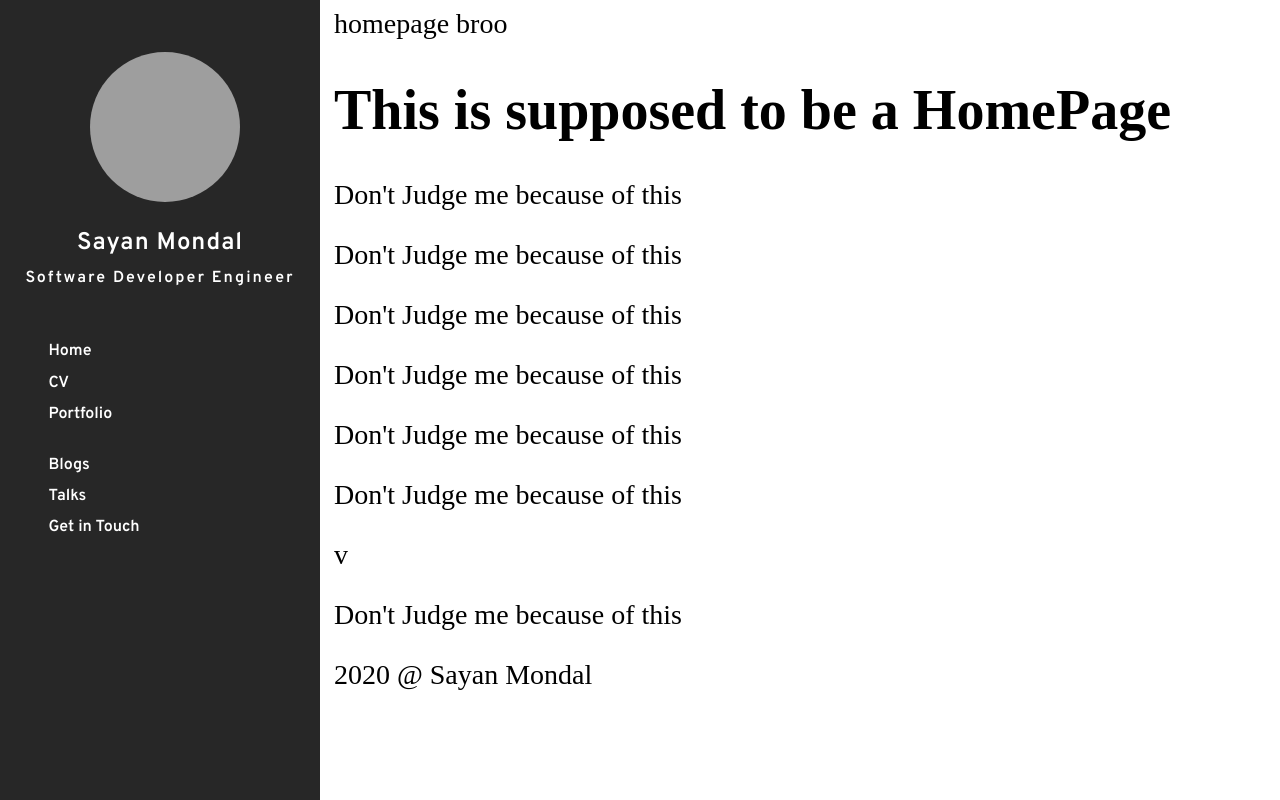
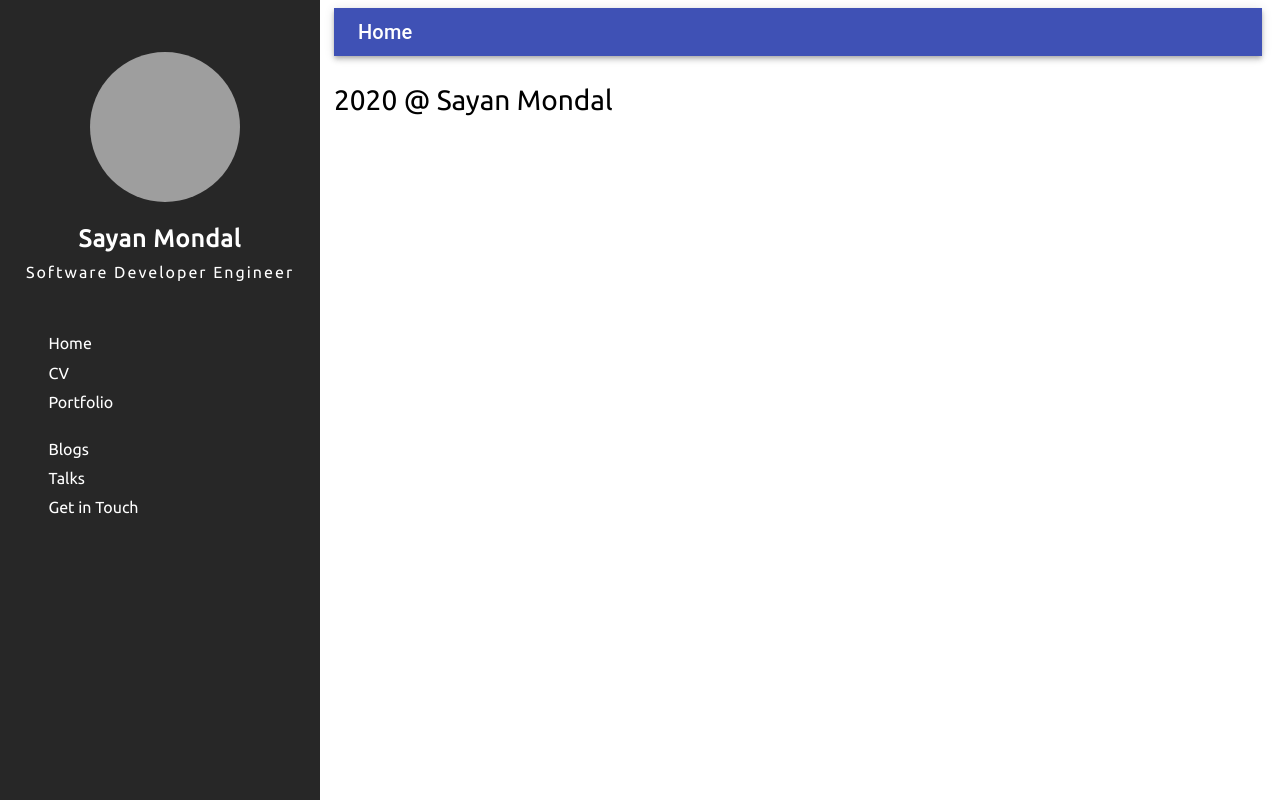
Before and after one commit to dev-willcode/portfolio, a Gatsby site: page /homepage in a window 1280 px wide. Built offline with nearby package versions, Linux system fonts and the light colour scheme; Gatsby itself is replaced by a stand-in of ours; grey boxes are pictures that could not be loaded.

Commit message:
Configured header

```diff
--- a/gatsby-config.js
+++ b/gatsby-config.js
@@ -6,5 +6,5 @@
 
 module.exports = {
   /* Your site config here */
-  plugins: [`gatsby-plugin-postcss`],
+  plugins: [`gatsby-plugin-material-ui`],
 }
--- a/package.json
+++ b/package.json
@@ -16,8 +16,10 @@
     "test": "echo \"Write tests! -> https://gatsby.dev/unit-testing\" && exit 1"
   },
   "dependencies": {
+    "@material-ui/core": "^4.11.0",
+    "@material-ui/styles": "^4.10.0",
     "gatsby": "^2.23.3",
-    "gatsby-plugin-postcss": "^2.3.9",
+    "gatsby-plugin-material-ui": "^2.1.9",
     "react": "^16.12.0",
     "react-dom": "^16.12.0",
     "styled-components": "^5.1.1"
--- a/postcss.config.js
+++ /dev/null
@@ -1,3 +0,0 @@
-module.exports = () => ({
-  plugins: [require('tailwindcss')],
-})
--- a/src/components/header.js
+++ b/src/components/header.js
@@ -1,7 +1,19 @@
 import React from 'react'
+import AppBar from '@material-ui/core/AppBar'
+import Typography from '@material-ui/core/Typography'
+import Toolbar from '@material-ui/core/Toolbar'
+import styles from '../styles/header.module.css'
 
 const Header = ({ children }) => {
-  return <header>{children}</header>
+  return (
+    <AppBar position="static" className={styles.main}>
+      <Toolbar variant="dense">
+        <Typography variant="h6" color="inherit">
+          {children}
+        </Typography>
+      </Toolbar>
+    </AppBar>
+  )
 }
 
 export default Header
--- a/src/pages/homepage.js
+++ b/src/pages/homepage.js
@@ -3,18 +3,7 @@ import Layout from '../components/layout'
 import '../styles/homepage.module.css'
 
 const Home = () => {
-  return (
-    <Layout header={'homepage broo'}>
-      <h1>This is supposed to be a HomePage</h1>
-      <p>Don't Judge me because of this</p>
-      <p>Don't Judge me because of this</p>
-      <p>Don't Judge me because of this</p>
-      <p>Don't Judge me because of this</p>
-      <p>Don't Judge me because of this</p>
-      <p>Don't Judge me because of this</p>v
-      <p>Don't Judge me because of this</p>
-    </Layout>
-  )
+  return <Layout header={'Home'}></Layout>
 }
 
 export default Home
--- a/src/styles/global.css
+++ b/src/styles/global.css
@@ -1 +1,5 @@
-@import url('https://fonts.googleapis.com/css2?family=Overpass:wght@600&display=swap');
+@import url('https://fonts.googleapis.com/css2?family=Ubuntu&display=swap');
+
+html {
+  font-family: 'Ubuntu', sans-serif;
+}
--- /dev/null
+++ b/src/styles/header.module.css
@@ -0,0 +1,3 @@
+main {
+  margin-left: -20px;
+}
--- a/src/styles/index.module.css
+++ b/src/styles/index.module.css
@@ -23,12 +23,10 @@ body {
 }
 
 .rootname {
-  font-family: monospace;
   color: rgb(69, 236, 69);
 }
 
 .term {
-  font-family: monospace;
   color: #fff;
   opacity: 0.8;
   font-size: 1.5em;
@@ -40,7 +38,6 @@ body {
 }
 
 .init {
-  font-family: monospace;
   color: #fff;
   opacity: 0.8;
   font-size: 1.5em;
--- a/src/styles/sidebar.module.css
+++ b/src/styles/sidebar.module.css
@@ -4,7 +4,6 @@
   position: fixed;
   z-index: 1;
   top: 0;
-  font-family: 'Overpass', sans-serif;
   left: 0;
   background-color: #272727;
   overflow-x: hidden;
```
Also changed, not shown: 1 other file.
